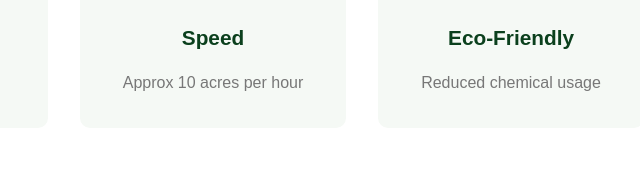
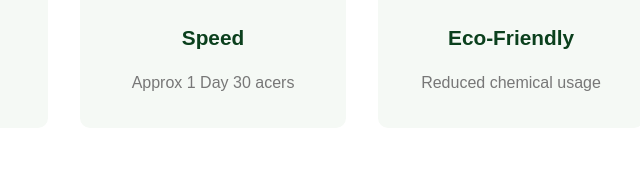
Before and after one commit to venuvenkatsai003/Drone-Babai, a plain HTML site: page index.html in a window 1280 px wide. Shown: the part 1781-1954 px from the top of the page, 576-1216 px from the left. Drawn offline with Linux system fonts and the light colour scheme.

Commit message:
Update speed description in index.html

```diff
--- a/index.html
+++ b/index.html
@@ -1020,7 +1020,7 @@ footer {
 <div class="detail-card scroll-animate-scale">
 <div class="detail-icon">⚡</div>
 <h3>Speed</h3>
-<p>Approx 10 acres per hour</p>
+<p>Approx 1 Day 30 acers</p>
 </div>
 <div class="detail-card scroll-animate-scale">
 <div class="detail-icon">🌱</div>
```
